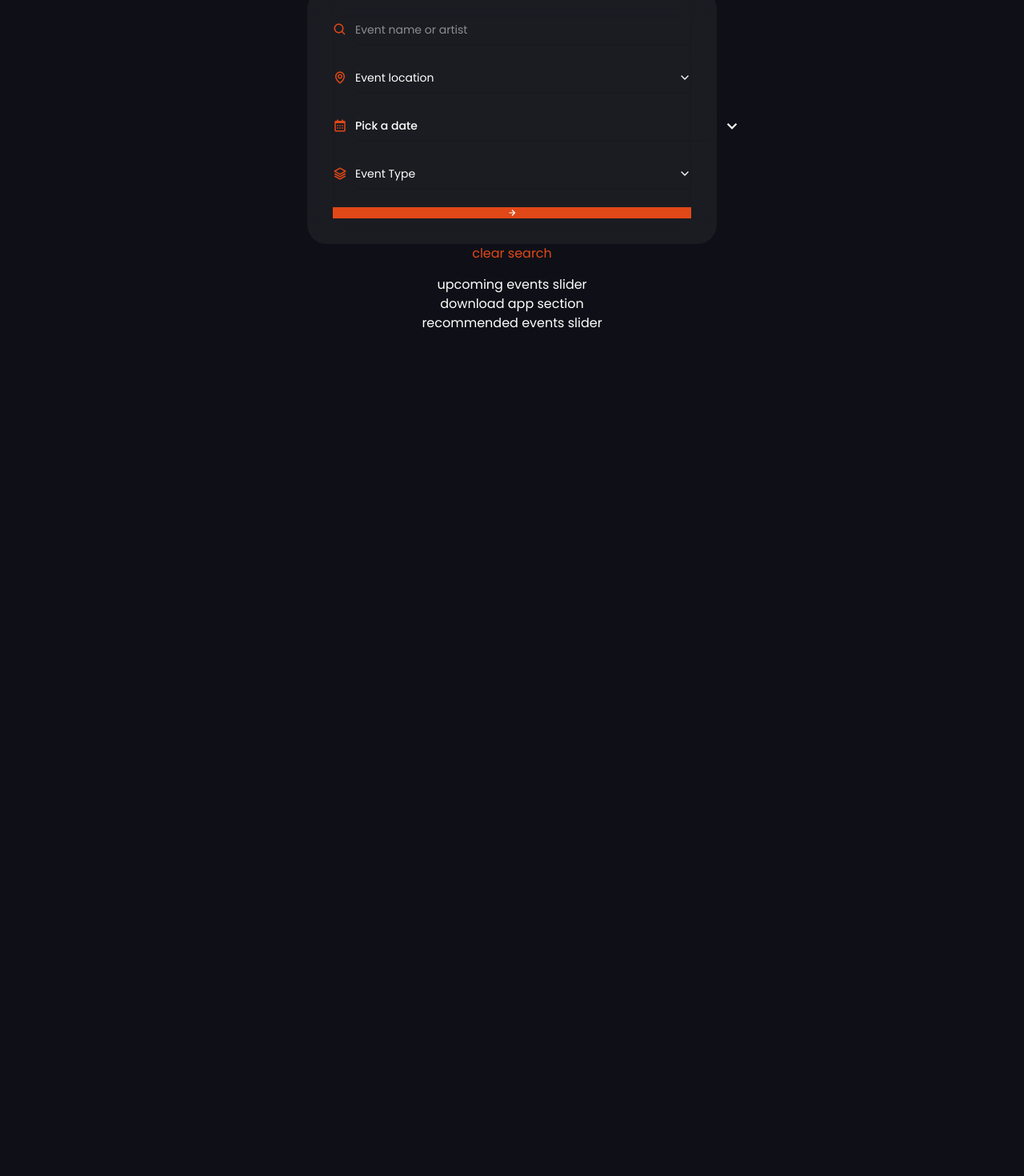
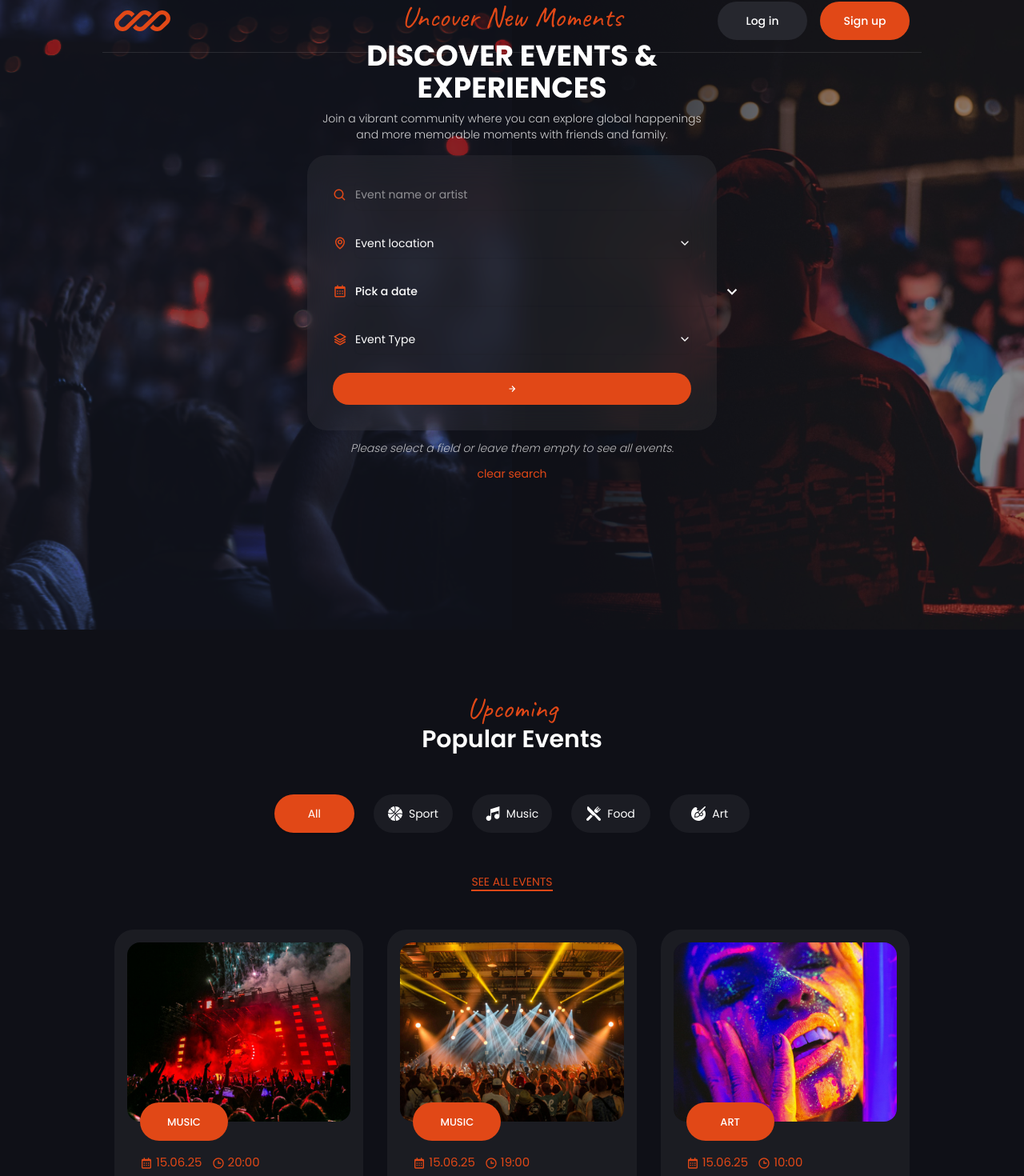
Before and after one commit to Abigail-Nguli/event-app, a Next.js app: page / in a window 1280 px wide. Shown: the part 13-1483 px from the top of the page at 80% size. Before the commit the page ends 800 px from the top, so only its background shows below. Built offline with nearby package versions, Linux system fonts and the light colour scheme; data requests are answered from the project's data file.

Commit message:
update upcoming events

```diff
--- a/app/globals.css
+++ b/app/globals.css
@@ -23,9 +23,9 @@
   --font-secondary: "Caveat";
 
    /* background images */
-   --background-hero-bg1: url(/assets/hero/hero-bg1.png);
-   --background-hero-bg2: url(/assets/hero/hero-bg2.png);
-   --background-pattern: url(/assets/pattern_bg.png);
+   --background-hero_1: url("/assets/hero/hero-bg1.png");
+   --background-hero_2: url("/assets/hero/hero-bg2.png");
+   --background-pattern: url("/assets/pattern_bg.png");
   }
 
 body {
@@ -83,3 +83,8 @@ body {
 .btn-tertiary {
   @apply bg-tertiary hover:bg-tertiary-hover;
 }
+
+.swiper-horizontal > .swiper-pagination-bullets .swiper-pagination-bullet,
+.swiper-horizontal.swiper-pagination-bullets .swiper-pagination-bullet {
+  @apply bg-accent;
+}
--- a/app/layout.jsx
+++ b/app/layout.jsx
@@ -2,6 +2,7 @@ import { Poppins, Caveat } from "next/font/google";
 import "./globals.css";
 
 import EventProvider from "@/contexts/EventContext";
+import Header from "@/components/Header";
 
 const poppins = Poppins ({
   weight: ["100", "200", "300",
@@ -26,6 +27,7 @@ export default function RootLayout({ children }) {
     <EventProvider>
       <html lang="en">
         <body className={`${poppins.variable} ${caveat.variable} antialiased`}>
+          <Header />
           {children}
         </body>
       </html>
--- a/app/page.jsx
+++ b/app/page.jsx
@@ -2,24 +2,21 @@
 
 // import { hydrateRoot } from "react-dom/client";
 // hydrateRoot(document.getElementById("root"), <event-app />);
-
-import Searchbar from "@/components/Searchbar/Searchbar";
-import EventList from "@/components/Events/EventList";
 import { useContext } from "react";
 import { EventContext } from "@/contexts/EventContext";
 
+// components
+import Hero from "@/components/Hero";
+import EventList from "@/components/Events/EventList";
+import UpcomingEvents from "@/components/UpcomingEvents";
+
 const Home = () => {
-  const { showEventList, handleClearSearch } = useContext(EventContext);
+  const { showEventList } = useContext(EventContext);
   console.log(showEventList);
   return (
     <div className="">
-      <div className="flex flex-col justify-center items-center">
-        <Searchbar />
-        {/* clear search */}
-        <button className="text-accent" onClick={() => handleClearSearch()}>
-          clear search
-        </button>
-      </div>
+      <Hero />
+      <div className="flex flex-col justify-center items-center"></div>
       {showEventList ? (
         <div className="container mx-auto">
           <EventList />
@@ -28,7 +25,7 @@ const Home = () => {
         <div className="container mx-auto">
           <div className="">
             {/* upcoming events slider */}
-            <div className="">upcoming events slider</div>
+            <UpcomingEvents />
             {/* download app section */}
             <div className="">download app section</div>
             {/* recommended events slider */}
--- /dev/null
+++ b/components/Header.jsx
@@ -0,0 +1,30 @@
+import Image from "next/image";
+import Link from "next/link";
+
+const Header = () => {
+  return (
+    <header className="absolute left-0 right-0 z-10">
+      <div
+        className="container mx-auto h-full border-b border-white/10
+        py-4 xl:py-6"
+      >
+        <div className="flex justify-between items-center h-full">
+          {/* logo */}
+          <Link href="/">
+            <Image
+            src={"/assets/header/logo.svg"}
+            width={70}
+            height={70}
+            alt=""/>
+          </Link>
+          <div className="flex gap-4">
+            <button className="btn btn-tertiary">Log in</button>
+            <button className="btn btn-accent">Sign up</button>
+          </div>
+        </div>
+      </div>
+    </header>
+  );
+};
+
+export default Header;
--- /dev/null
+++ b/components/Hero.jsx
@@ -0,0 +1,66 @@
+import React, { useContext } from "react";
+import { EventContext } from "@/contexts/EventContext";
+
+// components
+import Searchbar from "./Searchbar/Searchbar";
+
+const Hero = () => {
+  const { handleClearSearch } = useContext(EventContext);
+  return (
+    <section className="h-screen xl:h-[800px] mb-16 relative">
+      <div
+        className="container mx-auto flex flex-col justify-center items-center
+      pt-12 xl:pt-0"
+      >
+        <div
+          className="w-full max-w-[684px] text-center mx-auto flex flex-col
+        gap-2"
+        >
+          <div className="pretitle">Uncover New Moments</div>
+          <h1 className="h1">
+            Discover Events & <br />
+            Experiences
+          </h1>
+          <p
+            className="text-sm xl:text-lg font-light text-white/80 mb-4
+          xl:mb-12 max-w-[480px] xl:max-w-none mx-auto"
+          >
+            Join a vibrant community where you can explore global happenings and
+            more memorable moments with friends and family.
+          </p>
+        </div>
+
+        <div className="">
+          <Searchbar />
+          <div className="w-full mt-3 relative flex flex-col justify-center">
+            <p
+              className="text-sm italic font-light text-white/70 text-center mb-3
+            xl:mb-0"
+            >
+              Please select a field or leave them empty to see all events.
+            </p>
+            {/* clear search */}
+            <button
+              className="text-accent text-sm xl:absolute right-0"
+              onClick={() => handleClearSearch()}
+            >
+              clear search
+            </button>
+          </div>
+        </div>
+      </div>
+      {/* bg 1*/}
+      <div
+        className="absolute bg-primary top-0 left-0 w-[50vw] h-full
+      bg-[image:var(--background-hero_1)] bg-blend-color-dodge bg-no-repeat bg-cover -z-10 opacity-50"
+      ></div>
+      {/* bg 2*/}
+      <div
+        className="absolute bg-primary top-0 right-0 w-[50vw] h-full
+     bg-[image:var(--background-hero_2)] bg-blend-lighten bg-no-repeat bg-cover -z-10 opacity-50"
+      ></div>
+    </section>
+  );
+};
+
+export default Hero;
--- a/components/Searchbar/EventDate.jsx
+++ b/components/Searchbar/EventDate.jsx
@@ -16,7 +16,7 @@ const EventDate = () => {
     setSelectedDate(date);
   };
   return (
-    <div className="flex items-center gap-[10px] w-full xl:w-[190px] select-none">
+    <div className="flex items-center gap-[10px] w-full xl:w-[190px]">
       <div className="text-lg text-accent">
         <BiCalendar />
       </div>
--- a/components/Searchbar/Searchbar.jsx
+++ b/components/Searchbar/Searchbar.jsx
@@ -35,8 +35,9 @@ const Searchbar = () => {
       {/* submit btn */}
       <button
         onClick={handleSubmit}
-        className="w-full xl:w-[45px] rounder-[40px]
-      xl:rounded-full bg-accent hover:bg-accent-hover transition-all flex items-center justify-center"
+        className="w-full xl:w-[45px] h-[40px] rounded-[40px] xl:rounded-full
+        bg-accent hover:bg-accent-hover transition-all flex items-center
+        justify-center"
       >
         <BiRightArrowAlt className="text-3l" />
       </button>
--- /dev/null
+++ b/components/UpcomingEvents.jsx
@@ -0,0 +1,132 @@
+"use client";
+
+import React, { useContext, useEffect, useState } from "react";
+
+// import swiper react components
+import { Swiper, SwiperSlide } from "swiper/react";
+
+// import swiper styles
+import "swiper/css";
+import "swiper/css/pagination";
+
+// import required modules
+import { Pagination } from "swiper/modules";
+
+import { Tabs, TabsList, TabsTrigger } from "./ui/tabs";
+import { EventContext } from "@/contexts/EventContext";
+
+// components
+import Event from "./Events/Event";
+import Link from "next/link";
+import Image from "next/image";
+import SkeletonGrid from "./SkeletonGrid";
+
+const UpcomingEvents = () => {
+  const { events } = useContext(EventContext);
+  const [eventValue, setEventValue] = useState("all");
+  const [filteredEvents, setFilteredEvents] = useState([]);
+
+  useEffect(() => {
+    const filterEvents = () => {
+      if (eventValue === "all") {
+        setFilteredEvents(events);
+      } else {
+        const result = events.filter((event) => event.type === eventValue);
+        setFilteredEvents(result);
+      }
+    };
+
+    filterEvents();
+  }, [eventValue, events]);
+  return (
+    <section className="mb-16">
+      <div className="mb-12 text-center">
+        <h3 className="pretitle">Upcoming</h3>
+        <h2 className="h2">Popular Events</h2>
+      </div>
+      <div
+        className="flex flex-col xl:flex-row items-center justify-between
+      mb-12"
+      >
+        <Tabs
+          value={eventValue}
+          onValueChange={setEventValue}
+          className="bg-none w-full max-w-[600px] h-full flex justify-center
+        items-center mb-12 xl:mb-0"
+        >
+          <TabsList
+            className="flex flex-col lg:flex-row gap-6
+          bg-transparent w-full h-full"
+          >
+            <TabsTrigger value="all">All </TabsTrigger>
+            <TabsTrigger value="sport">
+              <Image
+                src={"/assets/upcoming/sport.svg"}
+                width={18}
+                height={18}
+                alt=""
+              />
+              Sport
+            </TabsTrigger>
+            <TabsTrigger value="music">
+              <Image
+                src={"/assets/upcoming/music.svg"}
+                width={18}
+                height={18}
+                alt=""
+              />
+              Music
+            </TabsTrigger>
+            <TabsTrigger value="food">
+              <Image
+                src={"/assets/upcoming/food.svg"}
+                width={18}
+                height={18}
+                alt=""
+              />
+              Food
+            </TabsTrigger>
+            <TabsTrigger value="art">
+              <Image
+                src={"/assets/upcoming/art.svg"}
+                width={18}
+                height={18}
+                alt=""
+              />
+              Art
+            </TabsTrigger>
+          </TabsList>
+        </Tabs>
+        <Link href={""} className="uppercase border-b-2 border-accent text-sm
+        font-semi-bold text-accent">See all events</Link>
+      </div>
+      {/* slider */}
+      {filteredEvents.length > 0 ? (
+        <Swiper
+          slidesPerView={1}
+          spaceBetween={30}
+          pagination={{ dynamicBullets: true, clickable: true }}
+          breakpoints={{
+            640: { slidesPerView: 2 },
+            1024: { slidesPerView: 3 },
+            1310: { slidesPerView: 4 },
+          }}
+          modules={{ Pagination }}
+          className="w-full h-[500px]"
+        >
+          {filteredEvents.map((event, index) => (
+            <SwiperSlide key={index} className="select-none">
+              <Link href="">
+                <Event event={event} />
+              </Link>
+            </SwiperSlide>
+          ))}
+        </Swiper>
+      ) : (
+        <SkeletonGrid itemCount={4} />
+      )}
+    </section>
+  );
+};
+
+export default UpcomingEvents;
--- a/components/ui/tabs.jsx
+++ b/components/ui/tabs.jsx
@@ -40,7 +40,7 @@ function TabsTrigger({
     <TabsPrimitive.Trigger
       data-slot="tabs-trigger"
       className={cn(
-        "data-[state=active]:bg-background dark:data-[state=active]:text-foreground focus-visible:border-ring focus-visible:ring-ring/50 focus-visible:outline-ring dark:data-[state=active]:border-input dark:data-[state=active]:bg-input/30 text-foreground dark:text-muted-foreground inline-flex h-[calc(100%-1px)] flex-1 items-center justify-center gap-1.5 rounded-md border border-transparent px-2 py-1 text-sm font-medium whitespace-nowrap transition-[color,box-shadow] focus-visible:ring-[3px] focus-visible:outline-1 disabled:pointer-events-none disabled:opacity-50 data-[state=active]:shadow-sm [&_svg]:pointer-events-none [&_svg]:shrink-0 [&_svg:not([class*='size-'])]:size-4",
+        "bg-secondary h-[48px] w-full data-[state=active]:bg-accent dark:data-[state=active]:text-white focus-visible:border-ring focus-visible:ring-ring/50 focus-visible:outline-ring dark:data-[state=active]:border-input dark:data-[state=active]:bg-input/30 text-foreground dark:text-muted-foreground inline-flex flex-1 items-center justify-center gap-2 rounded-full border border-transparent px-2 py-1.5 text-sm text-white font-normal whitespace-nowrap transition-[color,box-shadow] focus-visible:ring-[3px] focus-visible:outline-1 disabled:pointer-events-none disabled:opacity-50 data-[state=active]:shadow-sm [&_svg]:pointer-events-none [&_svg]:shrink-0 [&_svg:not([class*='size-'])]:size-4",
         className
       )}
       {...props} />
```
